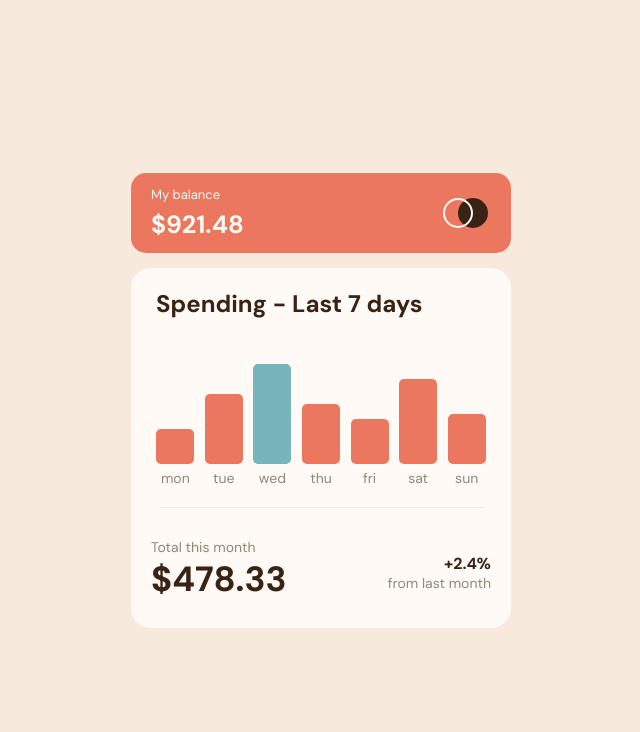
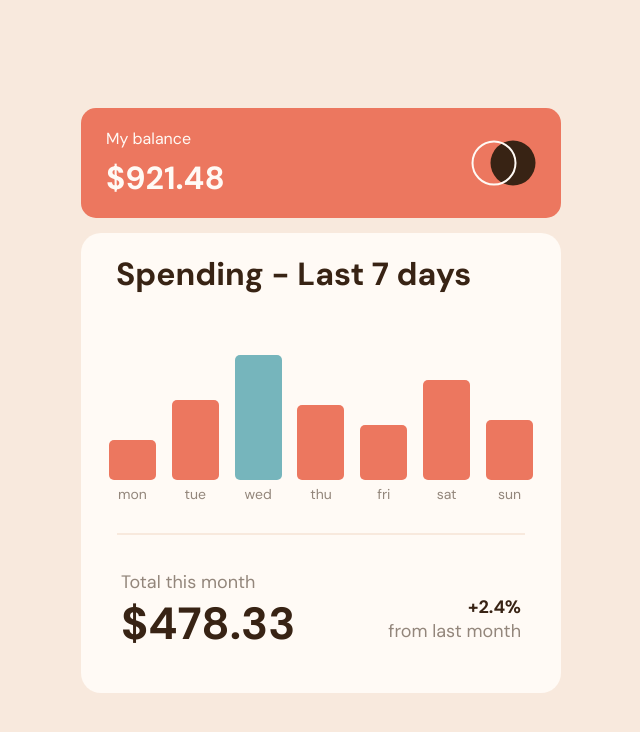
Before and after one commit to Jowkjr/Expenses-chart-component, a plain HTML site: page index.html in a window 1280 px wide. Shown: the whole page, without its empty margins (319-959 px from the left). Drawn offline with Linux system fonts and the light colour scheme.

Commit message:
Large Version

```diff
--- a/style.css
+++ b/style.css
@@ -22,28 +22,28 @@ main {
 .balance {
   position: relative;
   background-color: hsl(10, 79%, 65%);
-  width: 380px;
-  height: 80px;
+  width: 480px;
+  height: 110px;
   color: hsl(33, 100%, 98%);
   border-radius: 15px;
   margin-bottom: 15px;
 }
 
 .balance p {
-  padding: 13px 20px 5px;
-  font-size: 13px;
+  padding: 20px 25px 8px;
+  font-size: 16px;
 }
 
 .balance__money {
-  font-size: 25px;
-  margin: 20px;
+  font-size: 32px;
+  margin: 20px 20px 20px 25px;
   font-weight: 700;
 }
 
 .circle {
   position: absolute;
-  width: 30px;
-  height: 30px;
+  width: 45px;
+  height: 45px;
   border-radius: 50%;
 }
 
@@ -66,16 +66,16 @@ main {
 .results {
   display: flex;
   flex-direction: column;
-  width: 380px;
-  height: 360px;
+  width: 480px;
+  height: 460px;
   background-color: hsl(33, 100%, 98%);
   border-radius: 20px;
 }
 
 h1 {
-  font-size: 24px;
+  font-size: 32px;
   font-weight: 700;
-  margin: 20px 0 10px 25px;
+  margin: 20px 10px 10px 35px;
   color: hsl(25, 47%, 15%);
 }
 
@@ -83,7 +83,7 @@ h1 {
   display: flex;
   justify-content: space-around;
   align-items: end;
-  margin: 35px 20px 10px 20px;
+  margin: 50px 20px 10px 20px;
 }
 
 .chart {
@@ -94,9 +94,8 @@ h1 {
 }
 
 .column {
-  width: 38px;
+  width: 47px;
   border-radius: 5px;
-  height: 80px;
   background-color: hsl(10, 79%, 65%);
   margin: 0 auto;
   cursor: pointer;
@@ -107,7 +106,35 @@ h1 {
 }
 
 .column-mon {
-  height: 35px;
+  height: 40px;
+}
+
+.column-tue {
+  height: 80px;
+}
+
+.column-wed {
+  height: 125px;
+}
+
+.column-thu {
+  height: 75px;
+}
+
+.column-fri {
+  height: 55px;
+}
+
+.column-sat {
+  height: 100px;
+}
+
+.column-sun {
+  height: 60px;
+}
+
+.column.current {
+  background-color: hsl(186, 34%, 60%);
 }
 
 .column-money-hover {
@@ -121,43 +148,15 @@ h1 {
   visibility: hidden;
   opacity: 0;
   border-radius: 5px;
-  padding: 4px;
-  font-size: 14px;
+  padding: 8px;
+  font-weight: 700;
   transition: opacity 0.5s ease;
 }
 
 .chart:hover .column-money-hover {
-  top: -30px;
+  top: -48px;
   visibility: visible;
   opacity: 1;
-}
-
-.column-tue {
-  height: 70px;
-}
-
-.column-wed {
-  height: 100px;
-}
-
-.column-thu {
-  height: 60px;
-}
-
-.column-fri {
-  height: 45px;
-}
-
-.column-sat {
-  height: 85px;
-}
-
-.column-sun {
-  height: 50px;
-}
-
-.column.current {
-  background-color: hsl(186, 34%, 60%);
 }
 
 .day {
@@ -167,26 +166,25 @@ h1 {
 }
 
 .line {
-  height: 1px;
+  height: 2px;
   width: 85%;
   background-color: hsl(27, 66%, 92%);
-  margin: 5px auto 30px;
+  margin: 15px auto 35px;
 }
 
 .total__month {
   display: flex;
   justify-content: space-between;
-  margin: 0 20px;
+  margin: 0 40px;
 }
 
 .total__month__money-container p {
-  font-size: 14px;
   color: hsl(28, 10%, 53%);
 }
 
 .total__month__money {
   font-weight: 700;
-  font-size: 35px;
+  font-size: 45px;
   color: hsl(25, 47%, 15%);
 }
 
@@ -194,17 +192,15 @@ h1 {
   display: flex;
   flex-direction: column;
   align-items: end;
-  margin-top: 15px;
+  margin-top: 25px;
 }
 
 .total__month-percent {
-  font-size: 16px;
   color: hsl(25, 47%, 15%);
   font-weight: 700;
 }
 
 .total__month-percent-container p {
-  font-size: 14px;
   color: hsl(28, 10%, 53%);
 }
 
```
